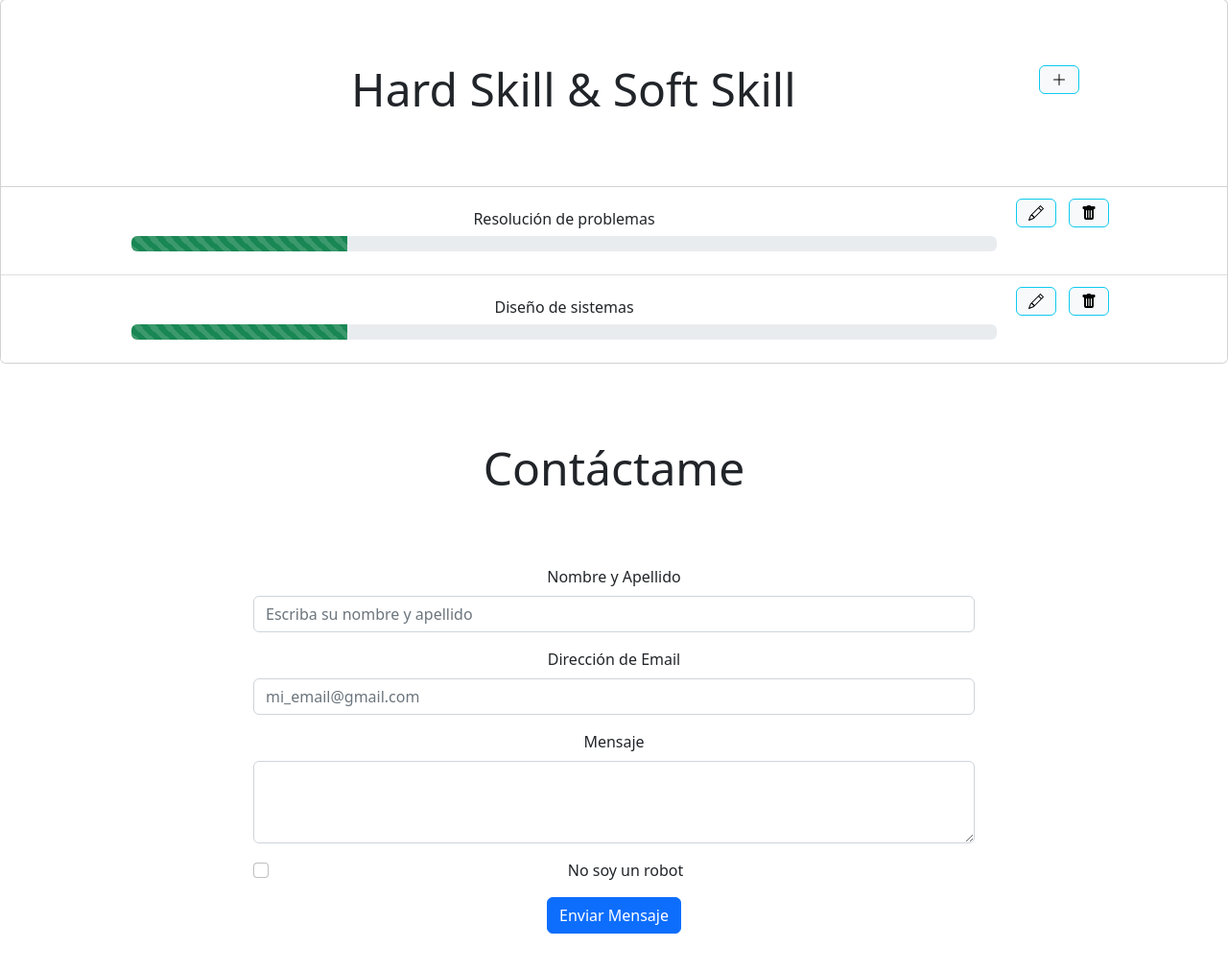
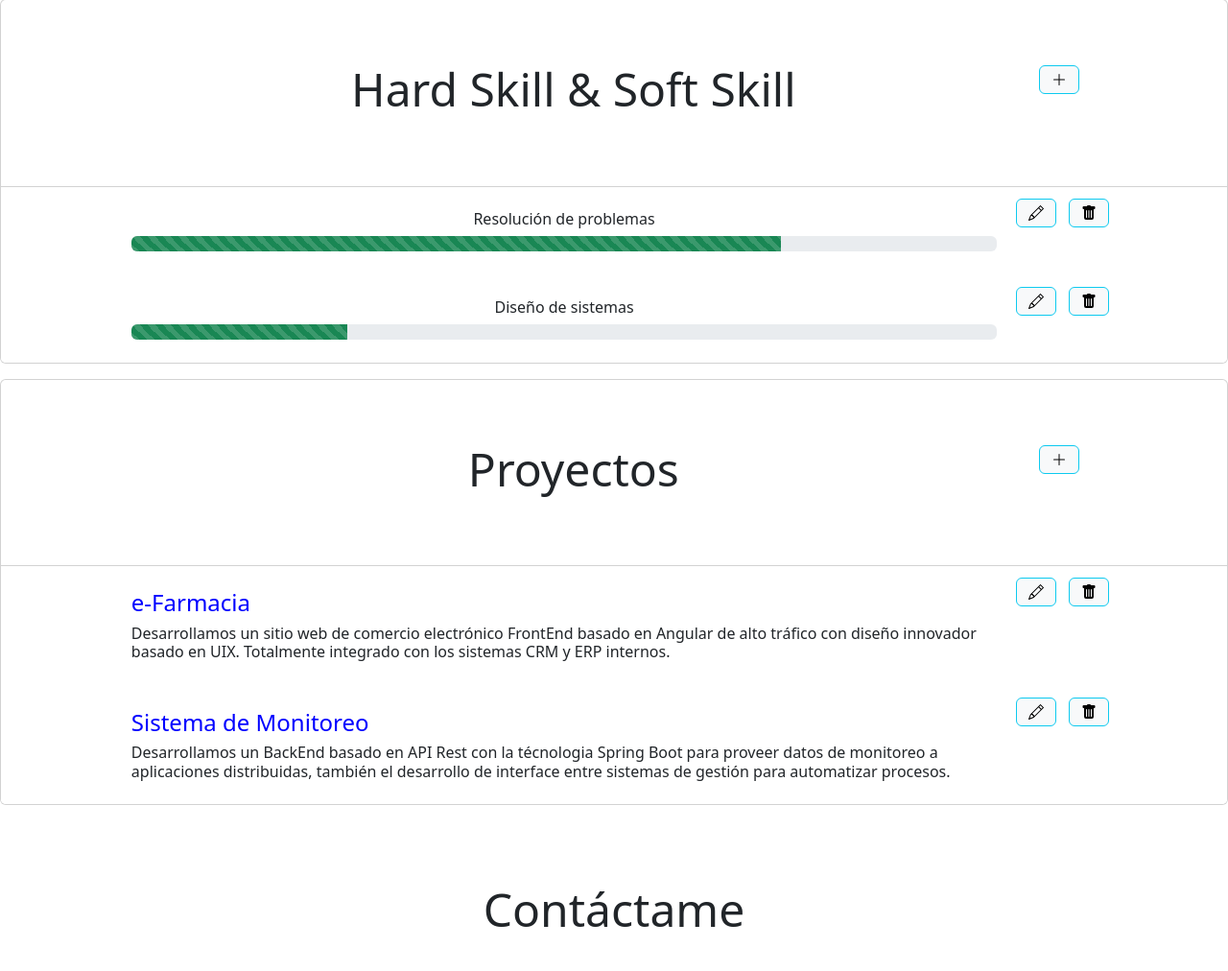
Before and after one commit to jlv-chino/Portfolio-FrontEnd, a plain HTML site: page index.html in a window 1280 px wide. Shown: the part 2953-3965 px from the top of the page at 96% size. Drawn offline with nearby package versions, Linux system fonts and the light colour scheme.

Commit message:
Sección de proyectos finalizada

```diff
--- a/css/style.css
+++ b/css/style.css
@@ -41,3 +41,11 @@
 .colorprincipal {
 	background-color: rgba(0, 0, 0, 0.2);
 }
+
+.list-group-item {
+	border-color: white;
+}
+
+.letracolor {
+	color: blue;
+}
--- a/index.html
+++ b/index.html
@@ -293,7 +293,7 @@
             </div>
         </div>
 
-        <ul class="list-group list-group-flush">
+        <ul class="list-group list-group-flush list-group">
             <li class="list-group-item">
                 <div class="row g-0">
                     <div class="col-md-1">
@@ -302,8 +302,9 @@
                         <div class="card-body">
                             <h6 class="card-text text-center">Resolución de problemas</h6>
                             <div class="progress">
-                                <div class="progress-bar progress-bar-striped bg-success" role="progressbar" style="width: 25%" aria-valuenow="25" aria-valuemin="0" aria-valuemax="100"></div>
-                              </div>
+                                <div class="progress-bar progress-bar-striped bg-success" role="progressbar"
+                                    style="width: 75%" aria-valuenow="25" aria-valuemin="0" aria-valuemax="100"></div>
+                            </div>
                         </div>
                     </div>
                     <div class="col-md-2">
@@ -322,8 +323,63 @@
                         <div class="card-body">
                             <h6 class="card-text text-center">Diseño de sistemas</h6>
                             <div class="progress">
-                                <div class="progress-bar progress-bar-striped bg-success" role="progressbar" style="width: 25%" aria-valuenow="25" aria-valuemin="0" aria-valuemax="100"></div>
-                              </div>
+                                <div class="progress-bar progress-bar-striped bg-success" role="progressbar"
+                                    style="width: 25%" aria-valuenow="25" aria-valuemin="0" aria-valuemax="100"></div>
+                            </div>
+                        </div>
+                    </div>
+                    <div class="col-md-2">
+                        <img src="img/iconos/editar.svg" class="btn btn-light btn-outline-info btn-floating m-1" href=""
+                            role="button">
+                        <img src="img/iconos/eliminar.svg" class="btn btn-light btn-outline-info btn-floating m-1"
+                            href="" role="button">
+                    </div>
+                </div>
+            </li>
+        </ul>
+    </div>
+
+    <div class="card mb-3" name="proyectos" id="proyectos">
+        <div class="container text-center txtsec">
+            <div class="row g-0">
+                <div class="col-md-11">
+                    <h3 class="display-5 text-center">Proyectos</h3>
+                </div>
+                <div class="col-md-1">
+                    <img src="img/iconos/agregar.svg" class="btn btn-light btn-outline-info btn-floating m-1" href=""
+                        role="button">
+                </div>
+            </div>
+        </div>
+        <ul class="list-group list-group-flush">
+            <li class="list-group-item">
+                <div class="row g-0">
+                    <div class="col-md-1">
+                    </div>
+                    <div class="col-md-9">
+                        <div class="card-body">
+                            <h4 class="card-title letracolor">e-Farmacia</h4>
+                            <h6 class="card-text">Desarrollamos un sitio web de comercio electrónico FrontEnd basado en
+                                Angular de alto tráfico con diseño innovador basado en UIX. Totalmente integrado con los
+                                sistemas CRM y ERP internos.</h6>
+                        </div>
+                    </div>
+                    <div class="col-md-2">
+                        <img src="img/iconos/editar.svg" class="btn btn-light btn-outline-info btn-floating m-1" href=""
+                            role="button">
+                        <img src="img/iconos/eliminar.svg" class="btn btn-light btn-outline-info btn-floating m-1"
+                            href="" role="button">
+                    </div>
+                </div>
+            </li>
+            <li class="list-group-item">
+                <div class="row g-0">
+                    <div class="col-md-1">
+                    </div>
+                    <div class="col-md-9">
+                        <div class="card-body">
+                            <h4 class="card-title letracolor">Sistema de Monitoreo</h4>
+                            <h6 class="card-text">Desarrollamos un BackEnd basado en API Rest con la técnologia Spring Boot para proveer datos de monitoreo a aplicaciones distribuidas, también el desarrollo de interface entre sistemas de gestión para automatizar procesos.</h6>
                         </div>
                     </div>
                     <div class="col-md-2">
```
Also changed, not shown: img/port1.jpg (deleted), img/port2.jpg (deleted), img/port3.jpg (deleted).
